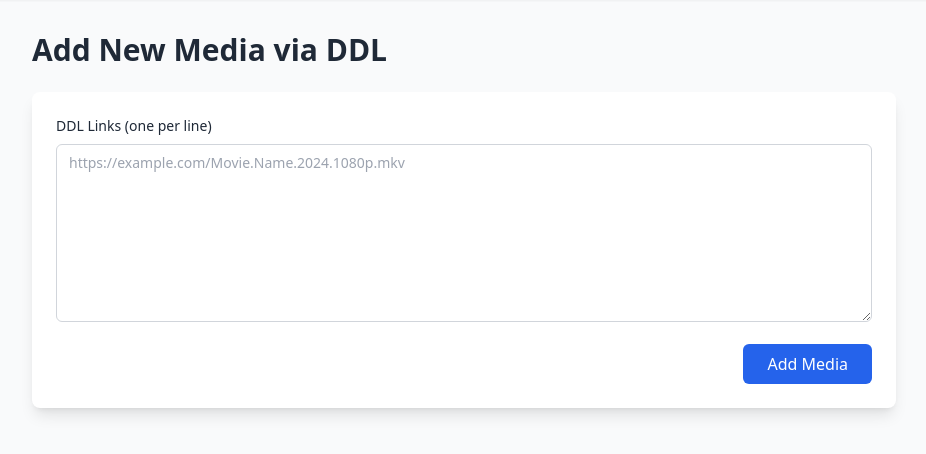
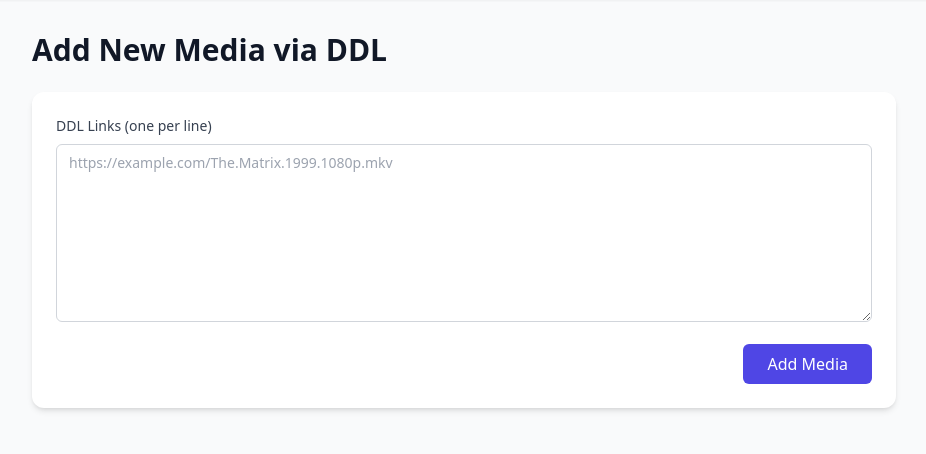
Before and after one commit to vigarepo2/DDL-to-Stremio, a FastAPI app: page / in a window 1280 px wide. Shown: the part 65-519 px from the top of the page, without its empty margins (176-1102 px from the left). Run offline with FastAPI, Linux system fonts and the light colour scheme; the visitor is signed in with stand-in values (Sample User, id 1); some libraries are stand-ins or nearby versions.

Commit message:
Update add.html

```diff
--- a/templates/add.html
+++ b/templates/add.html
@@ -2,15 +2,15 @@
 {% block title %}Add Media{% endblock %}
 {% block content %}
 <div class="max-w-4xl mx-auto px-4 py-8">
-    <h1 class="text-3xl font-bold mb-6">Add New Media via DDL</h1>
-    <div class="bg-white p-6 rounded-lg shadow-lg">
+    <h1 class="text-3xl font-bold mb-6 text-gray-900">Add New Media via DDL</h1>
+    <div class="bg-white p-6 rounded-xl shadow-md">
         <form id="ddl-form" class="space-y-4">
             <div>
-                <label for="ddl_links" class="block text-sm font-medium mb-2">DDL Links (one per line)</label>
-                <textarea id="ddl_links" name="ddl_links" rows="8" required placeholder="https://example.com/Movie.Name.2024.1080p.mkv" class="w-full px-3 py-2 text-sm border border-gray-300 rounded-md focus:outline-none focus:ring-2 focus:ring-blue-500"></textarea>
+                <label for="ddl_links" class="block text-sm font-medium text-gray-700 mb-2">DDL Links (one per line)</label>
+                <textarea id="ddl_links" name="ddl_links" rows="8" required placeholder="https://example.com/The.Matrix.1999.1080p.mkv" class="w-full px-3 py-2 text-sm border border-gray-300 rounded-md focus:outline-none focus:ring-1 focus:ring-indigo-500"></textarea>
             </div>
             <div class="flex justify-end">
-                <button type="submit" id="submit-button" class="bg-blue-600 text-white px-6 py-2 rounded-md hover:bg-blue-700 font-medium">
+                <button type="submit" id="submit-button" class="bg-indigo-600 text-white px-6 py-2 rounded-md hover:bg-indigo-700 font-medium transition-colors disabled:bg-indigo-400">
                     Add Media
                 </button>
             </div>
@@ -23,8 +23,7 @@ document.getElementById('ddl-form').addEventListener('submit', async function(ev
     event.preventDefault();
     const button = document.getElementById('submit-button');
     const responseContainer = document.getElementById('response-container');
-    const linksText = document.getElementById('ddl_links').value;
-    const links = linksText.trim().split('\n').filter(link => link.trim() !== '');
+    const links = document.getElementById('ddl_links').value.trim().split('\n').filter(link => link.trim());
 
     button.disabled = true;
     button.textContent = 'Processing...';
@@ -32,9 +31,9 @@ document.getElementById('ddl-form').addEventListener('submit', async function(ev
 
     for (const link of links) {
         let messageDiv = document.createElement('div');
-        messageDiv.className = 'p-4 rounded-md text-sm';
-        messageDiv.textContent = `Processing: ${link}`;
-        messageDiv.classList.add('bg-gray-100', 'text-gray-700');
+        messageDiv.className = 'p-4 rounded-md text-sm transition-all';
+        messageDiv.textContent = `Processing: ${link.split('/').pop()}`;
+        messageDiv.classList.add('bg-gray-100', 'text-gray-800');
         responseContainer.appendChild(messageDiv);
 
         try {
@@ -43,22 +42,18 @@ document.getElementById('ddl-form').addEventListener('submit', async function(ev
                 headers: { 'Content-Type': 'application/json' },
                 body: JSON.stringify({ url: link.trim() })
             });
+            const result = await response.json();
+            if (!response.ok) throw new Error(result.message || 'Unknown error');
 
-            const result = await response.json();
-            if (response.ok) {
-                messageDiv.classList.remove('bg-gray-100', 'text-gray-700');
-                messageDiv.classList.add('bg-green-100', 'text-green-700', 'border-l-4', 'border-green-500');
-                messageDiv.textContent = result.message;
-            } else {
-                throw new Error(result.detail || 'Unknown error');
-            }
+            messageDiv.classList.remove('bg-gray-100', 'text-gray-800');
+            messageDiv.classList.add('bg-green-100', 'text-green-800', 'border-l-4', 'border-green-500');
+            messageDiv.textContent = result.message;
         } catch (error) {
-            messageDiv.classList.remove('bg-gray-100', 'text-gray-700');
-            messageDiv.classList.add('bg-red-100', 'text-red-700', 'border-l-4', 'border-red-500');
-            messageDiv.textContent = `Error: ${error.message} for ${link}`;
+            messageDiv.classList.remove('bg-gray-100', 'text-gray-800');
+            messageDiv.classList.add('bg-red-100', 'text-red-800', 'border-l-4', 'border-red-500');
+            messageDiv.textContent = `Error: ${error.message}`;
         }
     }
-
     button.disabled = false;
     button.textContent = 'Add Media';
     document.getElementById('ddl_links').value = '';
```
